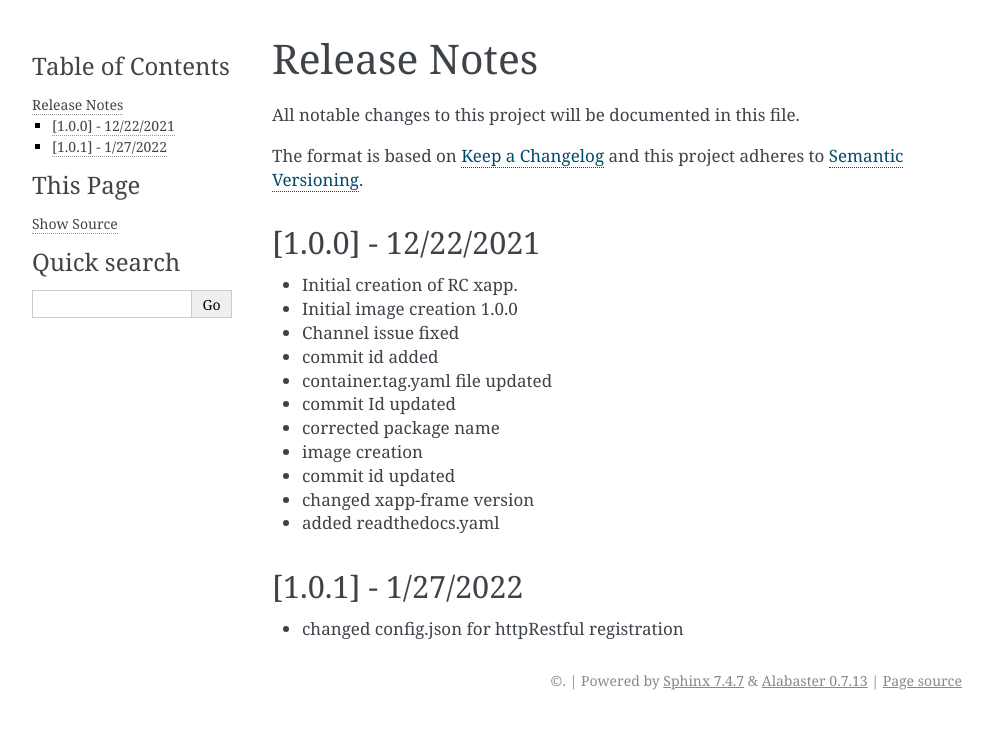
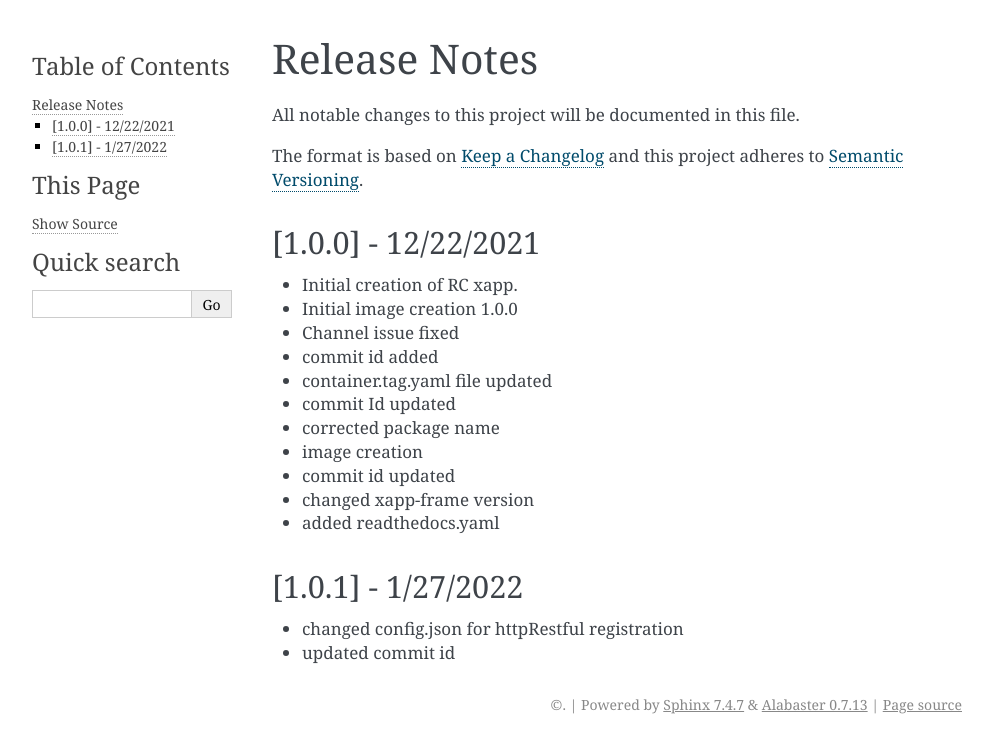
Before and after one commit to o-ran-sc/ric-app-rc, a Sphinx documentation site: the page built from docs/release-notes.rst, in a window 1280 px wide. Shown: the top 753 px of the page, without its empty margins (148-1141 px from the left). Built offline with Sphinx 7.4.7, drawn with Linux system fonts in a browser that asks for light colours.

Commit message:
commit id updated
Signed-off-by: rajalakshmisv <rajalakshmisv@gmail.com>
Change-Id: Ia4e42d1832f22d09815db83bdb151cc85ae19f48

```diff
--- a/docs/release-notes.rst
+++ b/docs/release-notes.rst
@@ -36,3 +36,5 @@ and this project adheres to `Semantic Versioning <http://semver.org/>`__.
 --------------------
 
 * changed config.json for httpRestful registration
+
+* updated commit id
```
Also changed, not shown: 1 other file.
